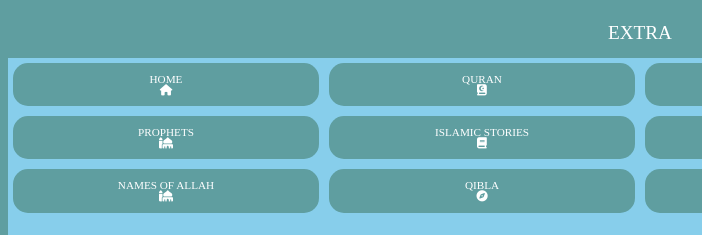
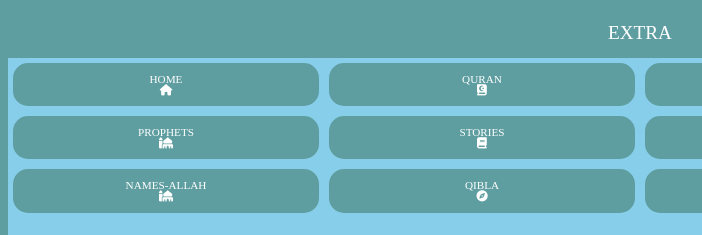
Before and after one commit to cr7coder123/Quran-App, a plain HTML site: page extra.html in a window 1280 px wide. Shown: the top 235 px of the page, 0-702 px from the left. Drawn offline with Linux system fonts and the light colour scheme.

Commit message:
Add files via upload

```diff
--- a/extra.html
+++ b/extra.html
@@ -51,7 +51,7 @@
           <i style="margin-bottom: 10px" class="fa-solid fa-mosque"></i>
       </a>
       <a id="buttons" href="./stories.html">
-        <text style="margin-top: 10px">ISLAMIC STORIES</text>
+        <text style="margin-top: 10px">STORIES</text>
         <i style="margin-bottom: 10px" class="fa-solid fa-book"></i>
       </a>
       <a id="buttons" href="./tracker.html">
@@ -67,7 +67,7 @@
 
     <div style="display: flex; flex-direction: row; justify-content: center; flex:1; background-color: skyblue;">
       <a id="buttons" href="./names.html">
-        <text style="margin-top: 10px">NAMES OF ALLAH</text>
+        <text style="margin-top: 10px">NAMES-ALLAH</text>
         <i style="margin-bottom: 10px" class="fa-solid fa-mosque"></i>
       </a>
       <a id="buttons" href="./qibla.html">
```
Also changed, not shown: dua.html (+1 -1 lines), index.html (+1 -1 lines), kursi.html (+1 -1 lines), names.html (+1 -1 lines), pray.html (+1 -1 lines), prophets.html (+1 -1 lines), qibla.html (+1 -1 lines), quran.html (+1 -1 lines), stories.html (+1 -1 lines), tracker.html (+1 -1 lines), wudu.html (+1 -1 lines).
